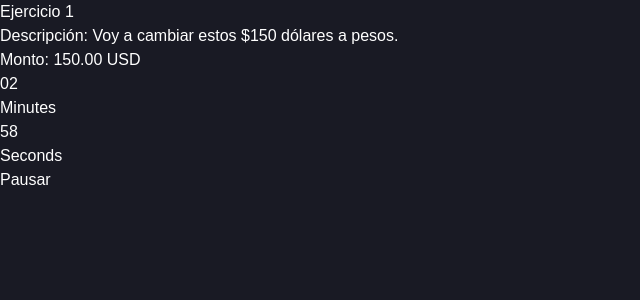
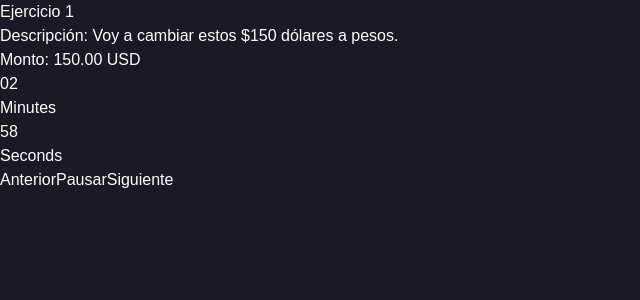
Before and after one commit to Luigii1506/users-next, a Next.js app: page / in a window 1280 px wide. Both pictures are taken after a click on the button "Empezar". Shown: the top 300 px of the page, without its empty margins (0-640 px from the left). Built offline with nearby package versions, Linux system fonts and the light colour scheme.

Commit message:
Se agrego siguiente y anterior

```diff
--- a/src/app/components/Timer.js
+++ b/src/app/components/Timer.js
@@ -1,33 +1,18 @@
 import { useCallback, useEffect, useState } from "react";
 
-const Timer = ({
-  interval,
-  isPaused,
-  onTimerEnds,
-  currentExercise,
-  setCurrentExercise,
-  exercises,
-  setIsStarted,
-  setIsPaused,
-  setHasFinishedExercises,
-}) => {
+const Timer = ({ interval, isPaused, onTimerEnds, restartTimer }) => {
   const [countDownTime, setCountDownTime] = useState({
     minutes: "00",
     seconds: "00",
   });
-  const [timeRemaining, setTimeRemaining] = useState(interval * 60 * 1000); // Tiempo restante en milisegundos
+  const [timeRemaining, setTimeRemaining] = useState(10 * 1000); // Tiempo restante en milisegundos
   const [hasFinished, setHasFinished] = useState(false);
 
-  const handleExercisesTimer = useCallback(() => {
-    if (currentExercise < exercises.length - 1) {
-      setCurrentExercise(currentExercise + 1);
-    } else {
-      //setIsStarted(false);
-      //setCurrentExercise(0);
-      setHasFinishedExercises(true);
-      setIsPaused(true);
+  useEffect(() => {
+    if (restartTimer) {
+      setTimeRemaining(interval * 60 * 1000); // Reset to the interval time in milliseconds
     }
-  }, [currentExercise, exercises.length, setCurrentExercise]);
+  }, [restartTimer, interval]);
 
   useEffect(() => {
     let intervalId;
@@ -39,7 +24,7 @@ const Timer = ({
             clearInterval(intervalId);
             setCountDownTime({ minutes: "00", seconds: "00" });
             setHasFinished(true);
-            return interval * 60 * 1000; // Reset the timer to 10 seconds for the next countdown
+            return 10 * 1000; // Reset the timer to 10 seconds for the next countdown
           } else {
             setHasFinished(false);
             const newTime = prevTime - 1000;
@@ -57,11 +42,11 @@ const Timer = ({
     }
 
     return () => clearInterval(intervalId);
-  }, [isPaused, timeRemaining, handleExercisesTimer]);
+  }, [isPaused, timeRemaining]);
 
   useEffect(() => {
     if (hasFinished) {
-      handleExercisesTimer();
+      onTimerEnds();
     }
   }, [timeRemaining, hasFinished]);
 
--- a/src/app/page.js
+++ b/src/app/page.js
@@ -10,6 +10,7 @@ export default function Home() {
   const [timeInterval, setTimeInterval] = useState(3);
   const [currentExercise, setCurrentExercise] = useState(0);
   const [hasFinishedExercises, setHasFinishedExercises] = useState(false);
+  const [resstartTimer, setRestartTimer] = useState(3);
 
   const [exercies, setExercies] = useState([
     {
@@ -173,6 +174,17 @@ export default function Home() {
       setCurrentExercise(0);
     }
   };
+
+  const nextExercise = () => {
+    handleExercisesTimer();
+  };
+
+  const previosExercise = () => {
+    if (currentExercise > 0) {
+      setCurrentExercise(currentExercise - 1);
+    }
+  };
+
   return (
     <div className="flex justify-center items-center h-screen w-screen">
       {isStarted ? (
@@ -206,10 +218,23 @@ export default function Home() {
               setIsStarted={setIsStarted}
               setIsPaused={setIsPaused}
               setHasFinishedExercises={setHasFinishedExercises}
+              restartTimer={resstartTimer}
             />
           </div>
 
           {!hasFinishedExercises && (
+            <div className="flex flex-row">
+              <button
+                className={`m-auto w-[200px] text-2xl rounded-lg text-white px-4 py-3 font-bold bg-orange-400`}
+                onClick={() => {
+                  previosExercise();
+                  setRestartTimer(true); // Trigger reset
+                  setIsPaused(false);
+                  setTimeout(() => setRestartTimer(false), 100); //
+                }}
+              >
+                Anterior
+              </button>
               <button
                 className={`m-auto w-[200px] text-2xl rounded-lg text-white px-4 py-3 font-bold ${
                   isPaused ? "bg-green-400" : "bg-red-400 "
@@ -224,6 +249,18 @@ export default function Home() {
               >
                 {isPaused ? "Reanudar" : "Pausar"}
               </button>
+              <button
+                className={`m-auto w-[200px] text-2xl rounded-lg text-white px-4 py-3 font-bold bg-orange-400`}
+                onClick={() => {
+                  nextExercise();
+                  setRestartTimer(true); // Trigger reset
+                  setIsPaused(false);
+                  setTimeout(() => setRestartTimer(false), 100); // Reset it back after a short delay
+                }}
+              >
+                Siguiente
+              </button>
+            </div>
           )}
 
           {hasFinishedExercises && (
```
Lines whose indentation alone changed are shown as unchanged.
